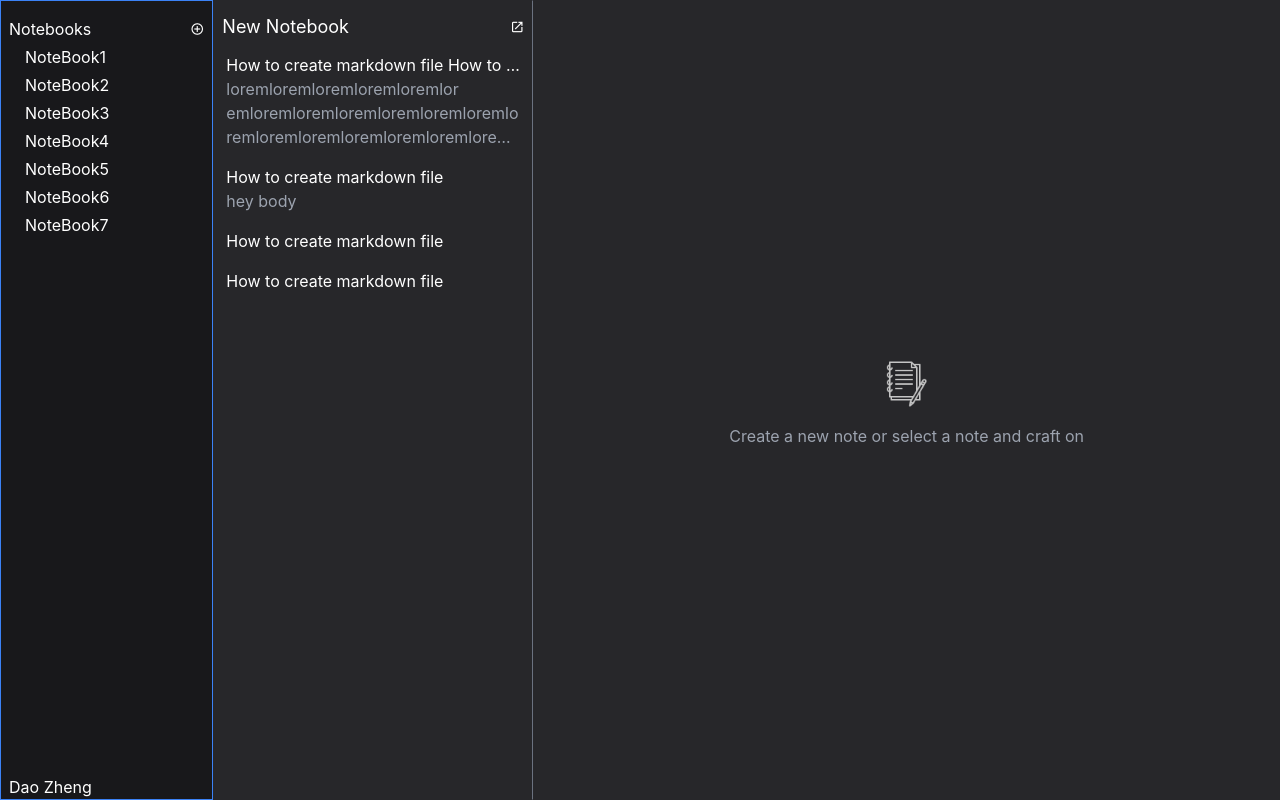
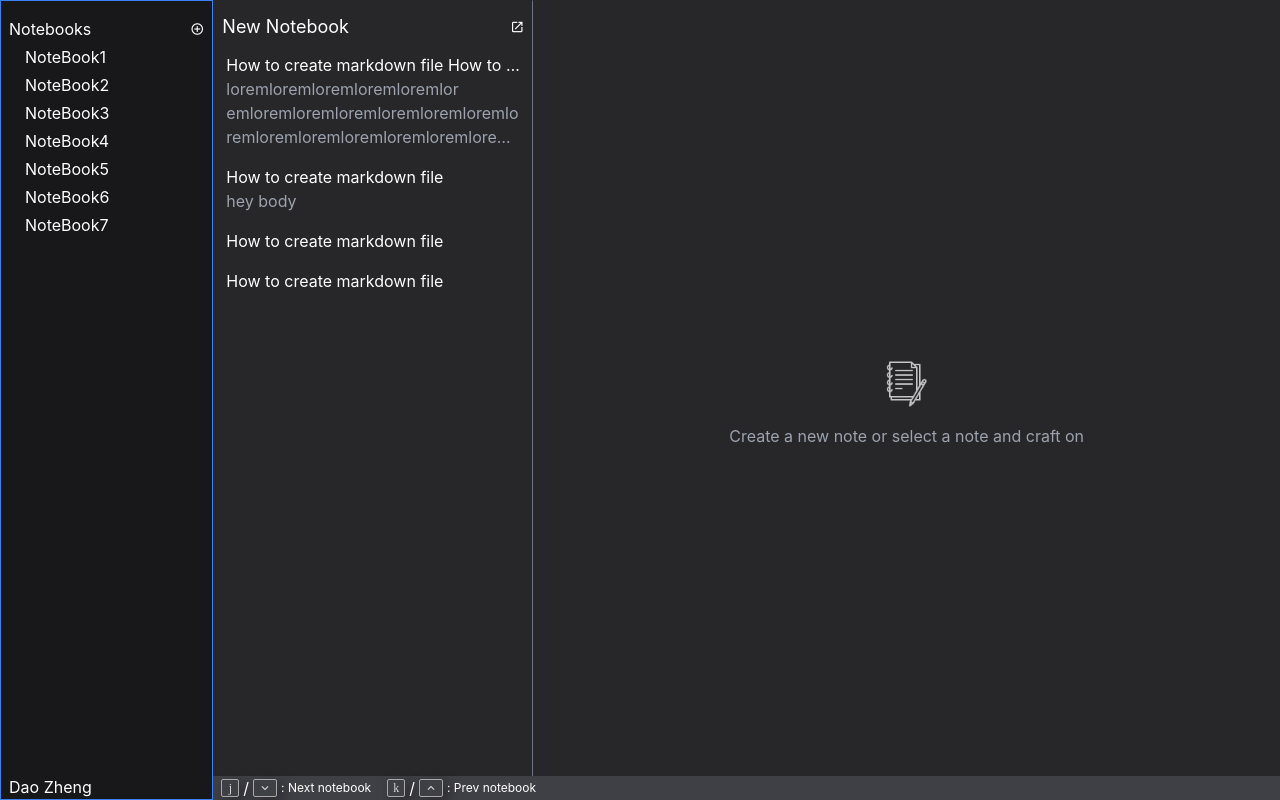
Before and after one commit to daoyzheng/notecraft, a React (Vite) app: page /notebooks in a window 1280 px wide. Built offline with nearby package versions, Linux system fonts and the light colour scheme.

Commit message:
Add keybind to navigate to global menu

```diff
--- a/src/components/noteDetails/useNoteDetailsKeybind.ts
+++ b/src/components/noteDetails/useNoteDetailsKeybind.ts
@@ -78,7 +78,6 @@ const useNoteDetailsKeybind = ({
           break
         }
         case 'arrowleft':
-        case 'backspace':
         case 'h': {
           onBlur && onBlur()
           setCurrentElementIndex(0)
--- a/src/components/notelist/Notelist.tsx
+++ b/src/components/notelist/Notelist.tsx
@@ -2,6 +2,7 @@ import { useCallback, useRef, useState } from 'react'
 import useOutsideAlerter from '../../hooks/useOutsideAlerter'
 import useRegisterForm from '../../hooks/useRegisterForm'
 import { INote } from '../../interfaces/note'
+import GlobalNavigationStore from '../../store/GlobalNavigationStore'
 import Input from '../input/Input'
 import NoteDisplay from '../noteDisplay/NoteDisplay'
 import { NotelistContainer } from './Notelist.styled'
@@ -30,6 +31,7 @@ const Notelist = ({
   const [showPopup, setShowPopup] = useState<boolean>(false)
   const popupRef = useRef<HTMLDivElement>(null)
   const notelistRef = useRef<HTMLDivElement>(null)
+  const globalNavigationStore = GlobalNavigationStore
 
   const defaultValue = {
     title: '',
@@ -44,6 +46,7 @@ const Notelist = ({
     noteList,
     currentNote,
     notelistRef,
+    globalNavigationStore,
     onSelectNote,
     setShowPopup,
     onBlur,
--- a/src/components/notelist/useNotelistKeybind.ts
+++ b/src/components/notelist/useNotelistKeybind.ts
@@ -1,6 +1,7 @@
 import { Dispatch, SetStateAction, useEffect } from "react"
 import { UseFormReset } from "react-hook-form"
 import { INote } from "../../interfaces/note"
+import GlobalNavigationStore from "../../store/GlobalNavigationStore"
 
 interface Props {
   noteList: INote[]
@@ -8,6 +9,7 @@ interface Props {
   isActive: boolean
   showPopup: boolean
   notelistRef: React.RefObject<HTMLDivElement>
+  globalNavigationStore: typeof GlobalNavigationStore
   onSelectNote?: (note: INote|null) => void
   setShowPopup: Dispatch<SetStateAction<boolean>>
   onBlur?: () => void
@@ -19,6 +21,7 @@ const useNotelistKeybind = ({
   noteList,
   currentNote,
   notelistRef,
+  globalNavigationStore,
   onSelectNote,
   setShowPopup,
   onBlur,
@@ -82,6 +85,11 @@ const useNotelistKeybind = ({
           onBlur && onBlur()
         break
       }
+      case 'h':
+      case 'arrowleft': {
+        globalNavigationStore.setToGlobalNavigation()
+        break
+      }
       case 'i': {
         if (showPopup) break
         reset()
--- a/src/pages/notebook/useNoteDetailsHints.tsx
+++ b/src/pages/notebook/useNoteDetailsHints.tsx
@@ -10,7 +10,7 @@ interface Props {
 }
 const useNoteDetailsHints = ({ currentNoteDetailsState, currentFocus, isInGlobalMenu, currentNote }: Props) => {
   function getKeybindingHints () {
-    if (isInGlobalMenu) return
+    if (isInGlobalMenu) return <GlobalMenuHints/>
     if (currentFocus === focusOptions.notelist) return <NotelistKeyHints/>
     else if (currentNote) {
       switch(currentNoteDetailsState) {
@@ -57,6 +57,10 @@ const NotelistKeyHints = () => {
       <div className="flex items-center">
         <InputHint label="k"/><span className="mx-1">/</span><InputHint icon="keyboard_arrow_up"/>
         <div className="ml-1 text-xs">: Prev note</div>
+      </div>
+      <div className="flex items-center">
+        <InputHint label="h"/><span className="mx-1">/</span><InputHint icon="keyboard_arrow_left"/>
+        <div className="ml-1 text-xs">: Return to notebooks selection</div>
       </div>
     </>
   )
@@ -153,3 +157,18 @@ const NoteDetailsEditingBodyHints = () => {
     </>
   )
 }
+
+const GlobalMenuHints = () => {
+  return (
+    <>
+      <div className="flex items-center">
+        <InputHint label="j"/><span className="mx-1">/</span><InputHint icon="keyboard_arrow_down"/>
+        <div className="ml-1 text-xs">: Next notebook</div>
+      </div>
+      <div className="flex items-center">
+        <InputHint label="k"/><span className="mx-1">/</span><InputHint icon="keyboard_arrow_up"/>
+        <div className="ml-1 text-xs">: Prev notebook</div>
+      </div>
+    </>
+  )
+}
```
